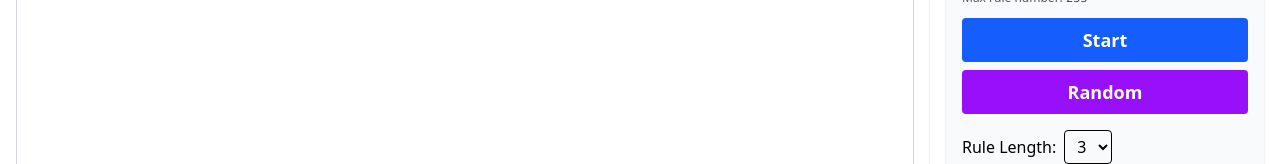
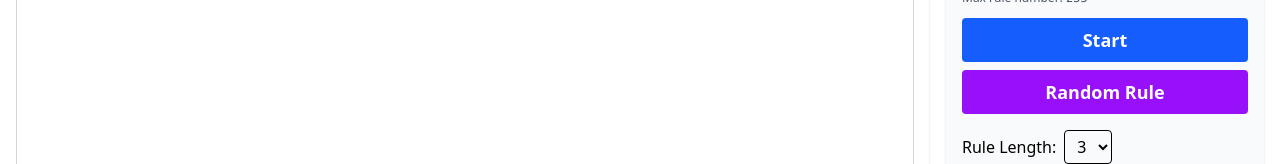
Before and after one commit to twohiccups/celluar-automata, a Next.js app: page / in a window 1280 px wide. Shown: the part 148-312 px from the top of the page. Built offline with nearby package versions, Linux system fonts and the light colour scheme.

Commit message:
feat: rules input update

```diff
--- a/src/app/CelluarContext.tsx
+++ b/src/app/CelluarContext.tsx
@@ -22,6 +22,8 @@ export enum InitializationMode {
     SPORADIC,
     RANDOM,
 }
+
+
 
 interface CelluarContextProps {
     logicalWidth: number;
--- a/src/app/components/RuleInput.tsx
+++ b/src/app/components/RuleInput.tsx
@@ -100,7 +100,7 @@ export default function RuleInput() {
                 onClick={handleRandom}
                 className="w-full py-2 px-4 bg-purple-600 text-white rounded text-lg font-semibold hover:bg-purple-700 transition"
             >
-                Random
+                Random Rule
             </button>
         </section>
 
--- a/src/app/themes.ts
+++ b/src/app/themes.ts
@@ -4,7 +4,7 @@ export type ThemeName =
     | 'Basic'
     | 'Matrix'
     | 'Monochrome'
-    | 'German'
+    | 'Germany'
     | 'Pastel'
     | 'Fire'
     | 'Autumn';
@@ -37,7 +37,7 @@ export const themes: Record<ThemeName, ColorTheme> = {
         '#000000',
         '#000000',
     ],
-    German: [
+    Germany: [
         '#000000',
         '#dd0000',
         '#ffce00',
```
Also changed, not shown: src/app/components/contexts/RulesContext.tsx (added, +11 -0 lines), src/app/outline.txt.
